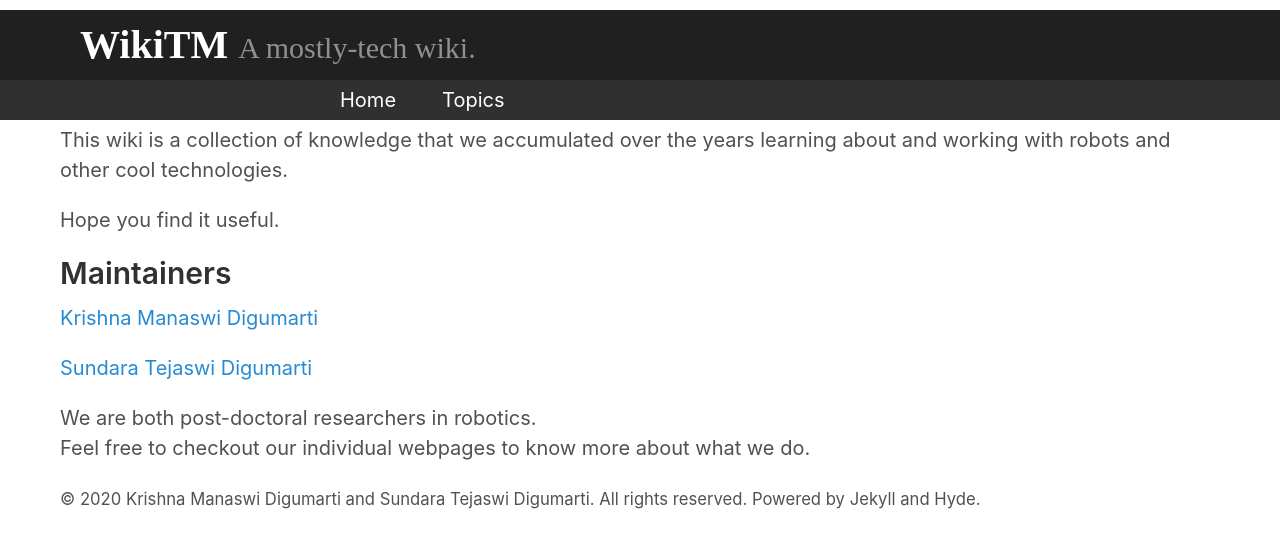
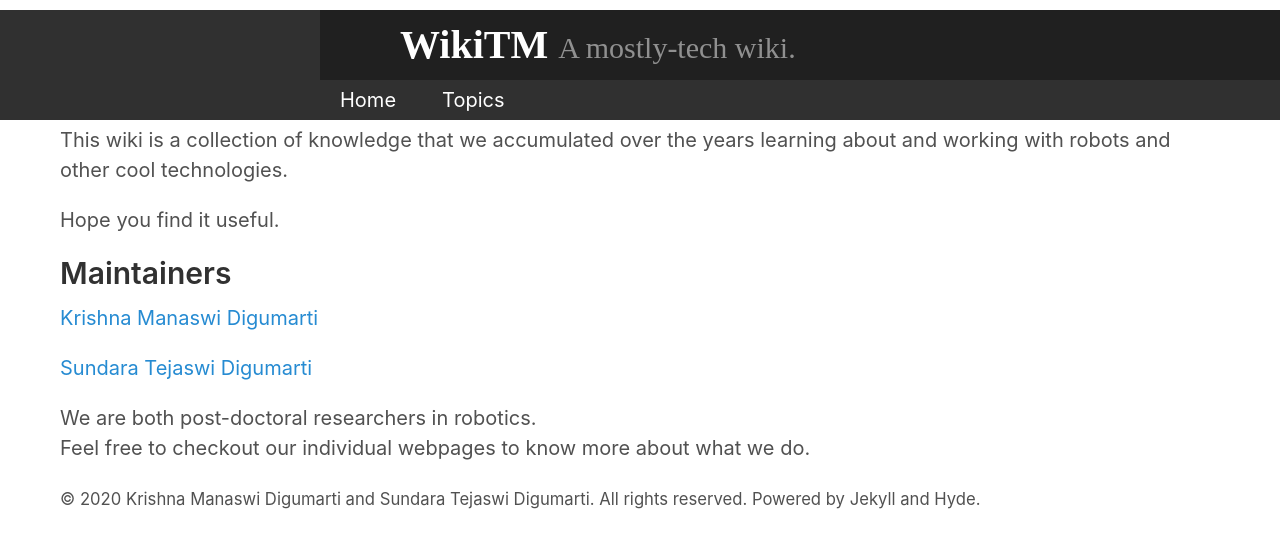
Before and after one commit to tejaswid/wikitm, a Jekyll site: the page built from index.html, in a window 1280 px wide. Shown: the top 548 px of the page. Built offline with Jekyll 4.4.1, drawn with Linux system fonts in a browser that asks for light colours; the list of posts is cut into pages by our own code.

Commit message:
moved website title into top nav

```diff
--- a/_includes/header.html
+++ b/_includes/header.html
@@ -1,4 +1,7 @@
 <div class="masthead" >
+  <!-- Top navigation bar. Takes entries from pages_list in _config.yml-->
+  <div class="topnav">
+    <ul>
       <!-- Webpage title -->
       <h1 class="masthead-title">
         <a href="{{ site.baseurl }}/" title="Home">{{ site.title }}</a>
@@ -8,9 +11,7 @@
         <small>{{ site.tagline }}</small>
       </h1>
 
-  <!-- Top navigation bar. Takes entries from pages_list in _config.yml-->
-  <div class="topnav">
-    <ul>
+
       <!-- Home button -->
       <li><a class="topnav-item{% if page.url == site.baseurl %} active{% endif %}" href="{{ site.baseurl }}/">Home</a></li>
 
```
Lines whose indentation alone changed are shown as unchanged.
